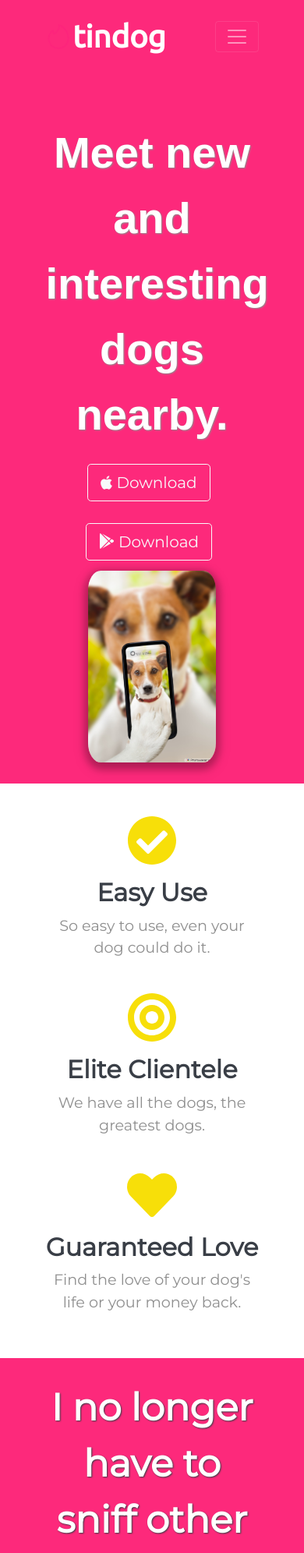
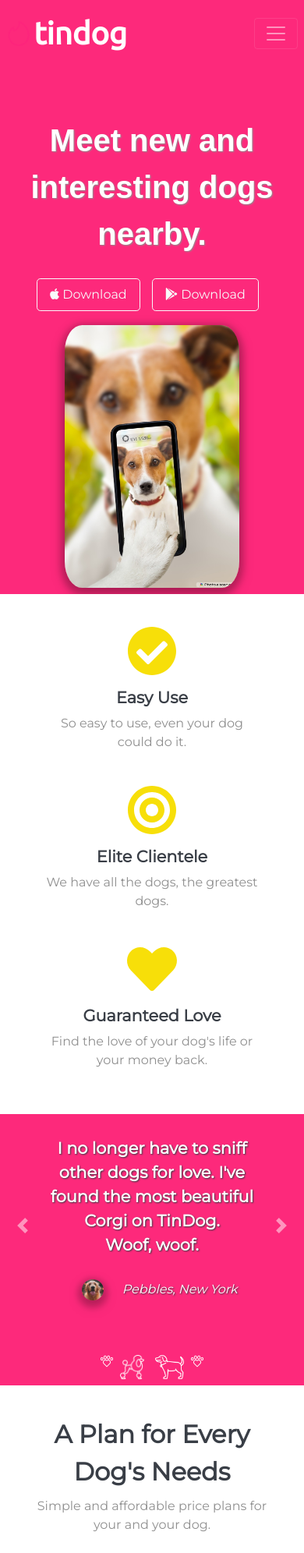
Before and after one commit to CunhaFerreira/TinDog, a plain HTML site: page index.html in a window 390 px wide. Shown: the top 1992 px of the page at 78% size. Drawn offline with nearby package versions, Linux system fonts and the light colour scheme.

Commit message:
added @media

```diff
--- a/css/styles.css
+++ b/css/styles.css
@@ -227,8 +227,7 @@ p {
 }
 
 .footer-button:hover {
-  background-color: var(--white);
-  color: var(--darkgray);
+  background-color: rgb(248, 219, 219);
 }
 
 hr {
@@ -246,6 +245,10 @@ hr {
 
 @media (max-width: 1028px) {
 
+  #title .container-fluid {
+    padding: 2%;
+  }
+
   #title {
     text-align: center;
   }
@@ -254,4 +257,33 @@ hr {
     position: static;
     transform: rotate(0);
   }
+
+  .big-heading {
+    font-size: 2.5rem;
+  }
+
+  .section-heading {
+    font-size: 2rem;
+  }
+
+  h3, .testimonial-text, .feature-title {
+    font-size: 1.3rem;
+  }
+
+  .price-name, .price-text {
+    font-size: 1.5rem;
+  }
+
+  .paragraph {
+    font-size: 1rem;
+  }
+
+  #pricing {
+    padding: 10%;
+  }
+
+  .btn-lg {
+    font-size: 1rem;
+  }
+
 }
```
